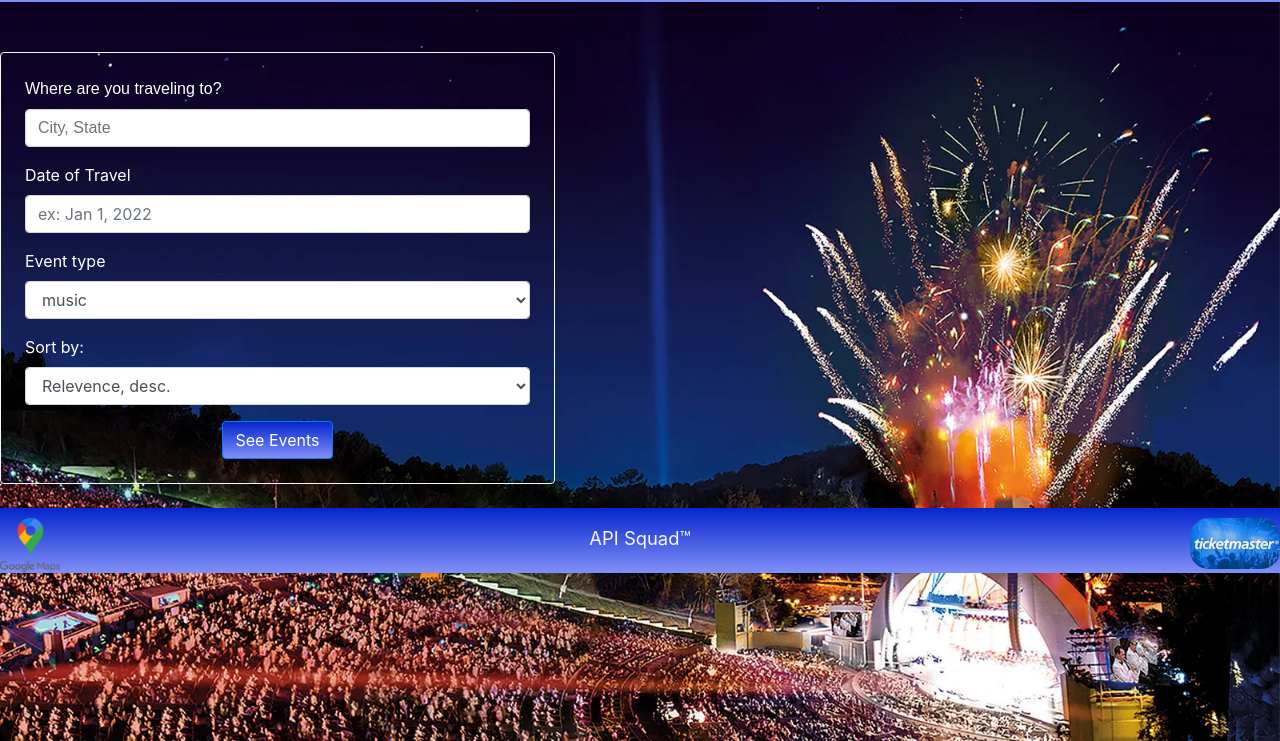
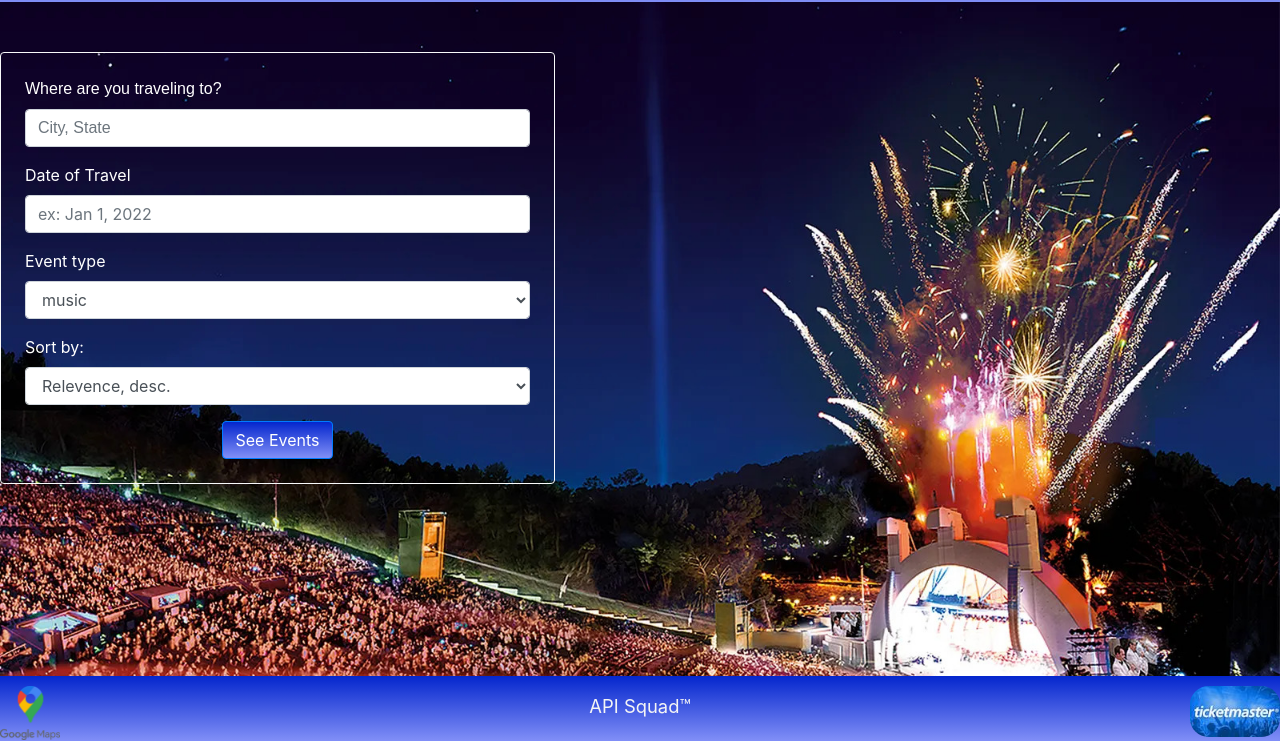
Before and after one commit to AASports89/Event-Fan-Follow, a plain HTML site: page index.html in a window 1280 px wide. Shown: the part 59-800 px from the top of the page. Drawn offline with nearby package versions, Linux system fonts and the light colour scheme; some packages are replaced by stand-ins of ours.

Commit message:
fixed position of footer

```diff
--- a/assets/js/script.js
+++ b/assets/js/script.js
@@ -110,9 +110,6 @@ function storeLatLon(lat, lon) {
   var thisLatLng = "LatLng(" + lat + ", " + lon + ")";
   // LatLng(37.426718, -122.080722);
   console.log(thisLatLng);
-
-
-
 }
 
 // *************************** Local Storage ********************************//
--- a/index.html
+++ b/index.html
@@ -16,9 +16,11 @@
   </head>
 
   <body>
+    <div id="page-container" style="position: relative; min-height: 100vh;">
+      <div id="content-wrap" style="padding-bottom: 2.5rem;">
 
         <header">
-      <!-- todo nav bar here  -->
+          <!-- nav bar here  -->
           <nav class="d-flex justify-content-between text-white bg-primary">
             <h1 class="text-left" style="text-align:center; color:White" id="page-title">Event Fan Follow</h1>
 
@@ -30,9 +32,8 @@
 
           </nav>
         </header>
-      <!-- todo *background* maybe -->
 
-      <!-- todo div or section with form with button-->
+        <!-- section with form with button-->
         <main class="container row">
 
           <form id="form" class="border rounded border-light p-4 col-6">
@@ -81,22 +82,24 @@
           <div style="border: solid 1.5px whitesmoke; border-radius: 0.25em;
           width: 50%; height: 450px; display: none" id="map">
           </div>
+        </main>
         <!-- *****************PLACE HOLDER FOR TICKETMASTER CARDS*************** -->
-    </main>
         <section class="container-fluid mb-4">
-      <div class="card-deck row" id="ticket-card-holder">
+          <div class="card-deck row" id="ticket-card-holder"></div>
+        </section>
 
       </div>
-    </section>
-    <!-- todo footer here  -->
+      <!-- footer here  -->
       <!-- MS Note - added footer and centered our team name -->
-
-    <footer class="api" style="text-align: center; position: absolute;">API Squad™
+      <footer class="api" style="text-align: center; position: absolute; bottom:0;">API Squad™
         <div style="margin-top: -50px"><img style="width: 60px; float: left" src="./assets/images/gm.jpg"></div>
-    <div> <img style="float: right; border-radius: 1em; width: 90px" src="./assets/images/tkm.jpg"></div>
+        <div>
+          <img style="float: right; border-radius: 1em; width: 90px" src="./assets/images/tkm.jpg">
+        </div>
       </footer>
 
 
+    </div>
     <!-- LINKS -->
 
     <script src="https://cdnjs.cloudflare.com/ajax/libs/jquery/3.2.1/jquery.min.js"></script>
```
Lines whose indentation alone changed are shown as unchanged.
